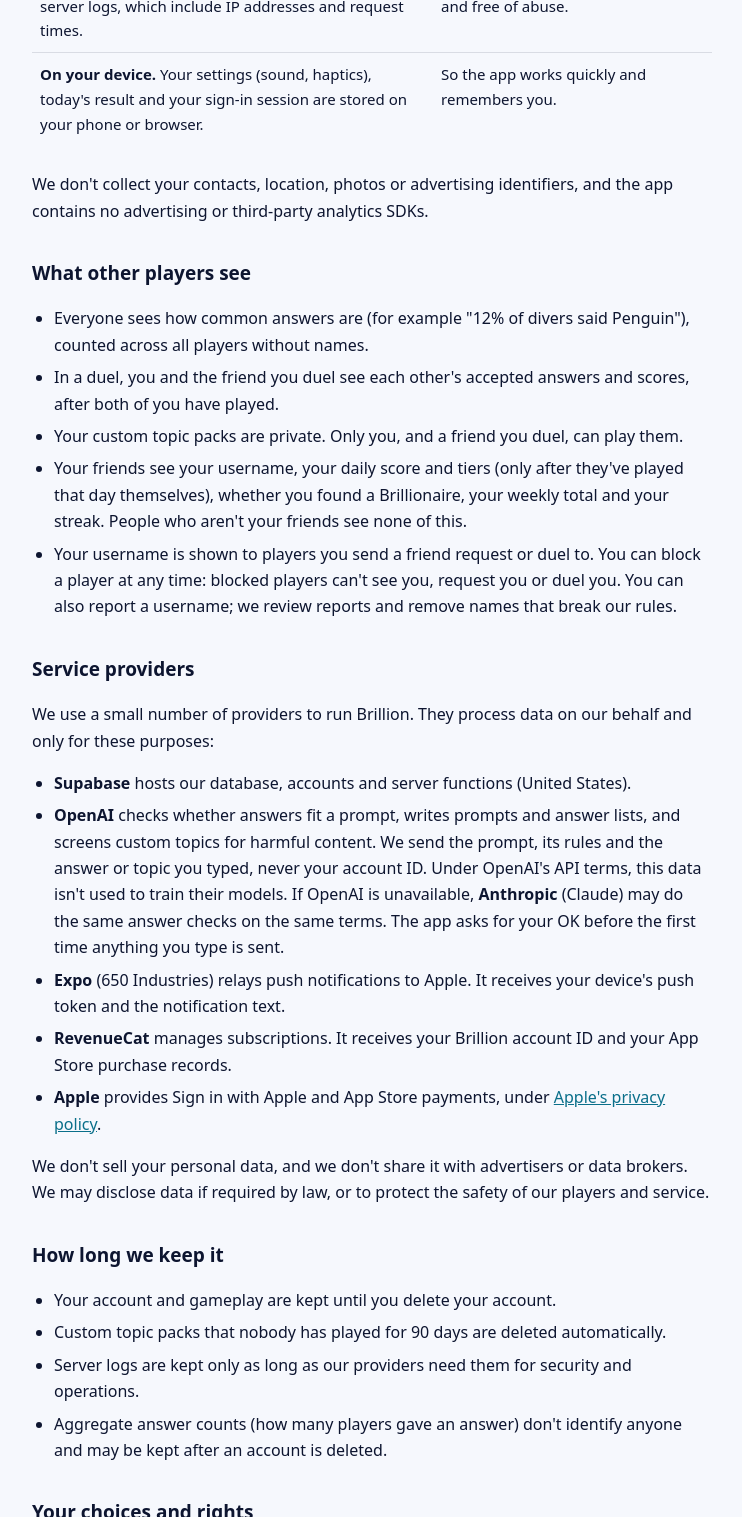
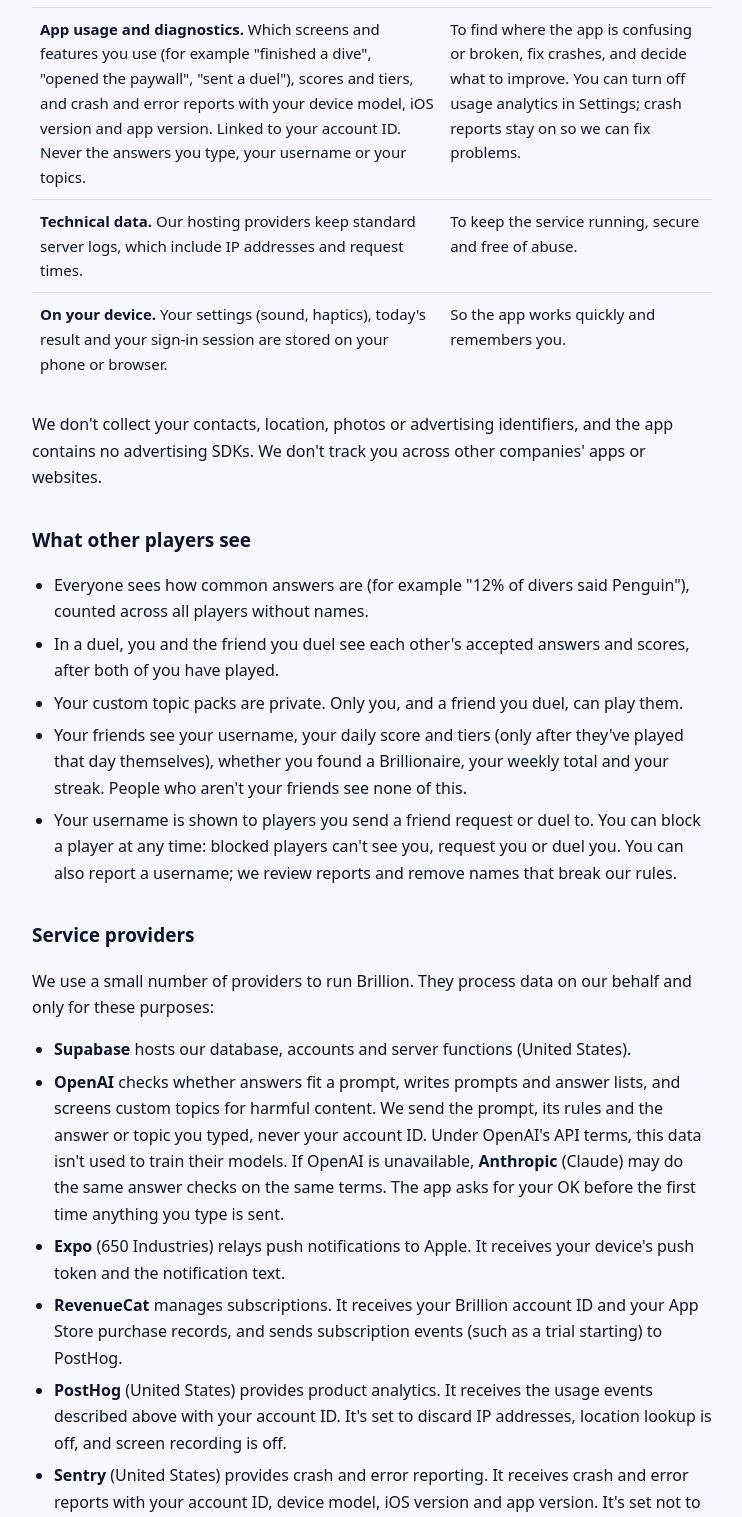
Before and after one commit to itsmeethankim/brillion-legal, a plain HTML site: page privacy.html in a window 1280 px wide. Shown: the part 1283-2800 px from the top of the page, without its empty margins (268-1010 px from the left). Drawn offline with Linux system fonts and the light colour scheme.

Commit message:
Privacy policy: analytics (PostHog) and crash reporting (Sentry), retention, opt-out

```diff
--- a/privacy.html
+++ b/privacy.html
@@ -29,7 +29,7 @@
 <body>
 <main>
   <h1><span>Brillion</span> Privacy Policy</h1>
-  <div class="meta">Effective November 21, 2026 · Updated November 22, 2026 (contact email, AI providers and consent)</div>
+  <div class="meta">Effective November 21, 2026 · Updated November 22, 2026 (analytics and crash reporting, contact email, AI providers and consent)</div>
 
   <div class="box">
     <strong>The short version.</strong> Brillion is a trivia game. We keep what's needed to run it: an account ID, the answers you play and your scores, and, if you use Friends, a username you choose. We don't ask for your real name or email, we don't show ads, and we don't sell or share your data for advertising. Answers you type are checked by an AI service. You can delete your account and its data at any time in the app.
@@ -48,11 +48,12 @@
     <tr><td><strong>Notification token.</strong> If you turn on notifications, a push token for your device (from Apple, through Expo's push service).</td><td>To send the daily reminder you asked for and friend alerts (requests, duels, scores). Turn them off any time in iPhone Settings.</td></tr>
     <tr><td><strong>Custom topics.</strong> Topics you type and the prompt packs created for you.</td><td>To build and replay your topic dives.</td></tr>
     <tr><td><strong>Subscription status.</strong> Whether you have Brillion Pro and when it renews or ends. Apple handles payment; we never see your card or payment details.</td><td>To unlock Pro features.</td></tr>
+    <tr><td><strong>App usage and diagnostics.</strong> Which screens and features you use (for example "finished a dive", "opened the paywall", "sent a duel"), scores and tiers, and crash and error reports with your device model, iOS version and app version. Linked to your account ID. Never the answers you type, your username or your topics.</td><td>To find where the app is confusing or broken, fix crashes, and decide what to improve. You can turn off usage analytics in Settings; crash reports stay on so we can fix problems.</td></tr>
     <tr><td><strong>Technical data.</strong> Our hosting providers keep standard server logs, which include IP addresses and request times.</td><td>To keep the service running, secure and free of abuse.</td></tr>
     <tr><td><strong>On your device.</strong> Your settings (sound, haptics), today's result and your sign-in session are stored on your phone or browser.</td><td>So the app works quickly and remembers you.</td></tr>
   </table>
   </div>
-  <p>We don't collect your contacts, location, photos or advertising identifiers, and the app contains no advertising or third-party analytics SDKs.</p>
+  <p>We don't collect your contacts, location, photos or advertising identifiers, and the app contains no advertising SDKs. We don't track you across other companies' apps or websites.</p>
 
   <h2>What other players see</h2>
   <ul>
@@ -69,7 +70,9 @@
     <li><strong>Supabase</strong> hosts our database, accounts and server functions (United States).</li>
     <li><strong>OpenAI</strong> checks whether answers fit a prompt, writes prompts and answer lists, and screens custom topics for harmful content. We send the prompt, its rules and the answer or topic you typed, never your account ID. Under OpenAI's API terms, this data isn't used to train their models. If OpenAI is unavailable, <strong>Anthropic</strong> (Claude) may do the same answer checks on the same terms. The app asks for your OK before the first time anything you type is sent.</li>
     <li><strong>Expo</strong> (650 Industries) relays push notifications to Apple. It receives your device's push token and the notification text.</li>
-    <li><strong>RevenueCat</strong> manages subscriptions. It receives your Brillion account ID and your App Store purchase records.</li>
+    <li><strong>RevenueCat</strong> manages subscriptions. It receives your Brillion account ID and your App Store purchase records, and sends subscription events (such as a trial starting) to PostHog.</li>
+    <li><strong>PostHog</strong> (United States) provides product analytics. It receives the usage events described above with your account ID. It's set to discard IP addresses, location lookup is off, and screen recording is off.</li>
+    <li><strong>Sentry</strong> (United States) provides crash and error reporting. It receives crash and error reports with your account ID, device model, iOS version and app version. It's set not to store IP addresses.</li>
     <li><strong>Apple</strong> provides Sign in with Apple and App Store payments, under <a href="https://www.apple.com/legal/privacy/">Apple's privacy policy</a>.</li>
   </ul>
   <p>We don't sell your personal data, and we don't share it with advertisers or data brokers. We may disclose data if required by law, or to protect the safety of our players and service.</p>
@@ -79,6 +82,7 @@
     <li>Your account and gameplay are kept until you delete your account.</li>
     <li>Custom topic packs that nobody has played for 90 days are deleted automatically.</li>
     <li>Server logs are kept only as long as our providers need them for security and operations.</li>
+    <li>Usage analytics are kept for up to 1 year, and crash reports for up to 90 days. When you delete your account, its analytics events can no longer be connected to you in our systems; email us to have them deleted sooner.</li>
     <li>Aggregate answer counts (how many players gave an answer) don't identify anyone and may be kept after an account is deleted.</li>
   </ul>
 
```
